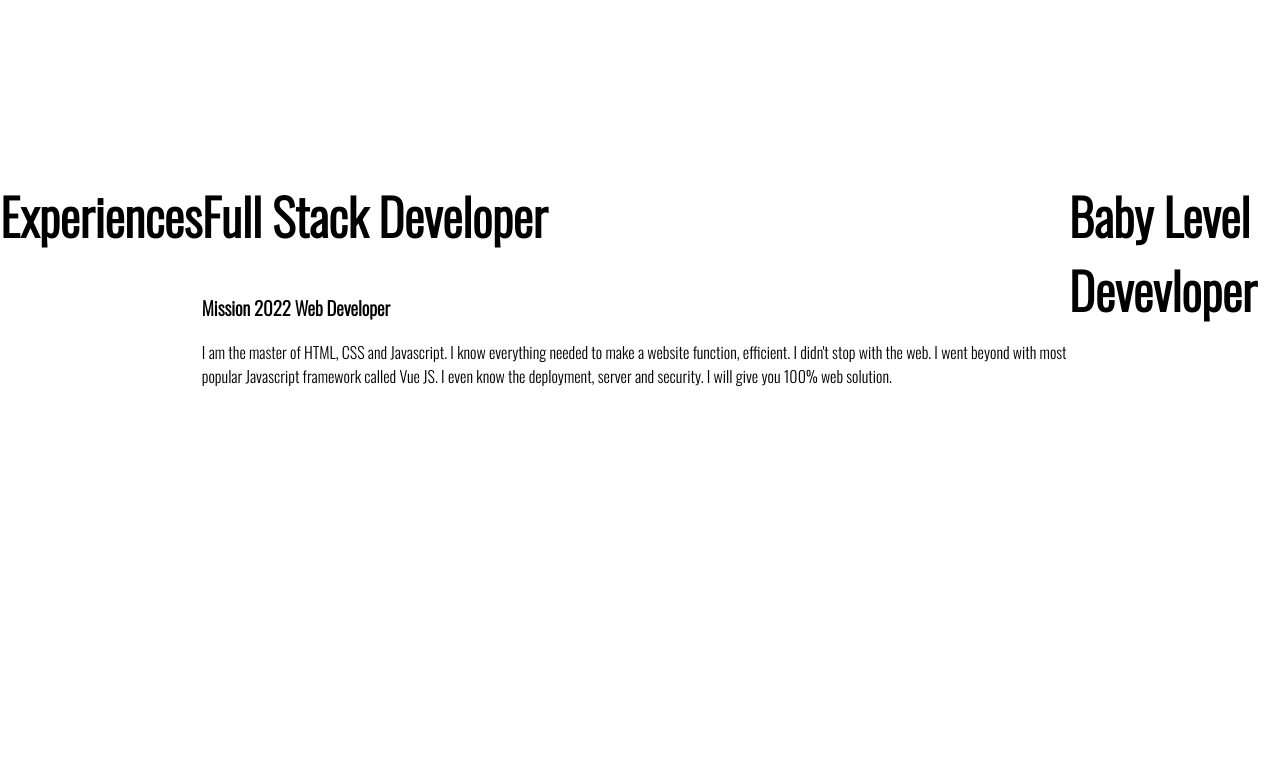
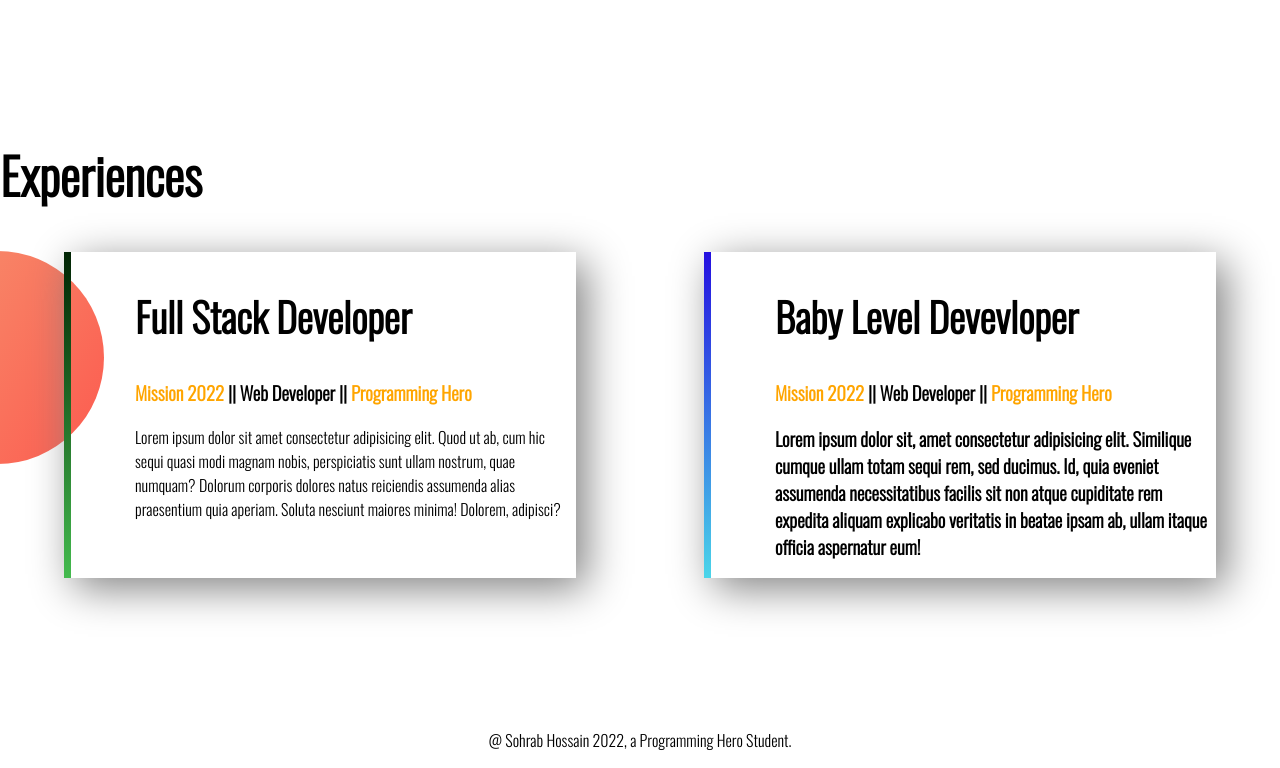
Before and after one commit to Sohrab193/Developer_portfolio, a plain HTML site: page index.html in a window 1280 px wide. Shown: the part 932-1700 px from the top of the page. Before the commit the page ends 1486 px from the top, so only its background shows below. Drawn offline with nearby package versions, Linux system fonts and the light colour scheme.

Commit message:
footer and contain added

```diff
--- a/index.html
+++ b/index.html
@@ -14,7 +14,7 @@
 </head>
 
 <body>
-    <section class="top-banner">
+    <section class="top-banner flexible-container">
         <div class="half-width">
             <h1>Welcome to</h1>
             <h1><span class="orange">Sohrab Hossain's </span> World</h1>
@@ -31,7 +31,7 @@
 
         </div>
     </section>
-    <section class="top-banner2">
+    <section class="top-banner2 flexible-container">
         <div class="half-width2">
             <img src="images/sohrab2ndpic.png" alt="">
         </div>
@@ -48,18 +48,33 @@
     </section>
     <section class="experience-area">
         <h1>Experiences</h1>
-        <div>
-            <h1>Full Stack Developer</h1>
-            <h3>Mission 2022 Web Developer</h3>
-            <p>I am the master of HTML, CSS and Javascript. I know everything needed to make a website function,
-                efficient. I didn't stop with the web. I went beyond with most popular Javascript framework called Vue
-                JS. I even know the deployment, server and security. I will give you 100% web solution.</p>
+        <div class="flexible-container">
+            <div id="full-stack" class="experiment-item">
+                <h2>Full Stack Developer</h2>
+                <h3><span class="orange">Mission 2022 </span>|| Web Developer || <span class="orange">Programming
+                        Hero</span></h3>
+                <p>Lorem ipsum dolor sit amet consectetur adipisicing elit. Quod ut ab, cum hic sequi quasi modi magnam
+                    nobis, perspiciatis sunt ullam nostrum, quae numquam? Dolorum corporis dolores natus reiciendis
+                    assumenda alias praesentium quia aperiam. Soluta nesciunt maiores minima! Dolorem, adipisci?</p>
+            </div>
+            <div id="web-develop" class="experiment-item">
+                <h2>Baby Level Devevloper</h2>
+                <h3><span class="orange">Mission 2022 </span>|| Web Developer || <span class="orange">Programming Hero
+                    </span>
+                    <p>Lorem ipsum dolor sit, amet consectetur adipisicing elit. Similique cumque ullam totam sequi rem,
+                        sed
+                        ducimus. Id, quia eveniet assumenda necessitatibus facilis sit non atque cupiditate rem expedita
+                        aliquam
+                        explicabo veritatis in beatae ipsam ab, ullam itaque officia aspernatur eum!</p>
 
-        </div>
-        <div>
-            <h1>Baby Level Devevloper</h1>
+
+            </div>
         </div>
     </section>
+    <footer>
+        <p>@ Sohrab Hossain 2022, a Programming Hero Student.</p>
+
+    </footer>
 </body>
 
 </html>
--- a/style.css
+++ b/style.css
@@ -10,10 +10,11 @@ h1{
     color: orange;
 
 }
-section{
+.flexible-container{
     display: flex;
     margin-bottom: 150px;
 }
+
 .half-width{
     width: 50%;
     padding-left: 10%;
@@ -52,6 +53,33 @@ section{
     background-repeat: no-repeat;
     margin: none;
     background-position: right;
-
+}
+.experiment-item{
+    width: 40%;
+    margin-left: 5%;
+    margin-right: 5%;
+    padding-left: 5%;
+    box-shadow:10px 10px 40px gray ;
 
 }
+h2{
+    font-size: 40px;
+}
+.experience-area{
+    background-image: url(images/exp-bg.png);
+    background-repeat: no-repeat;
+    background-position:left ;
+}
+#web-develop{
+    border-image: linear-gradient(rgb(36, 15, 224),rgb(75, 214, 233));
+    border-left: 7px solid;
+    border-image-slice: 1;
+}
+#full-stack{
+    border-image: linear-gradient(rgb(1, 36, 4),rgb(68, 187, 78));
+    border-left: 7px solid;
+    border-image-slice: 1;
+}
+footer p{
+    text-align:center ;
+}
```
